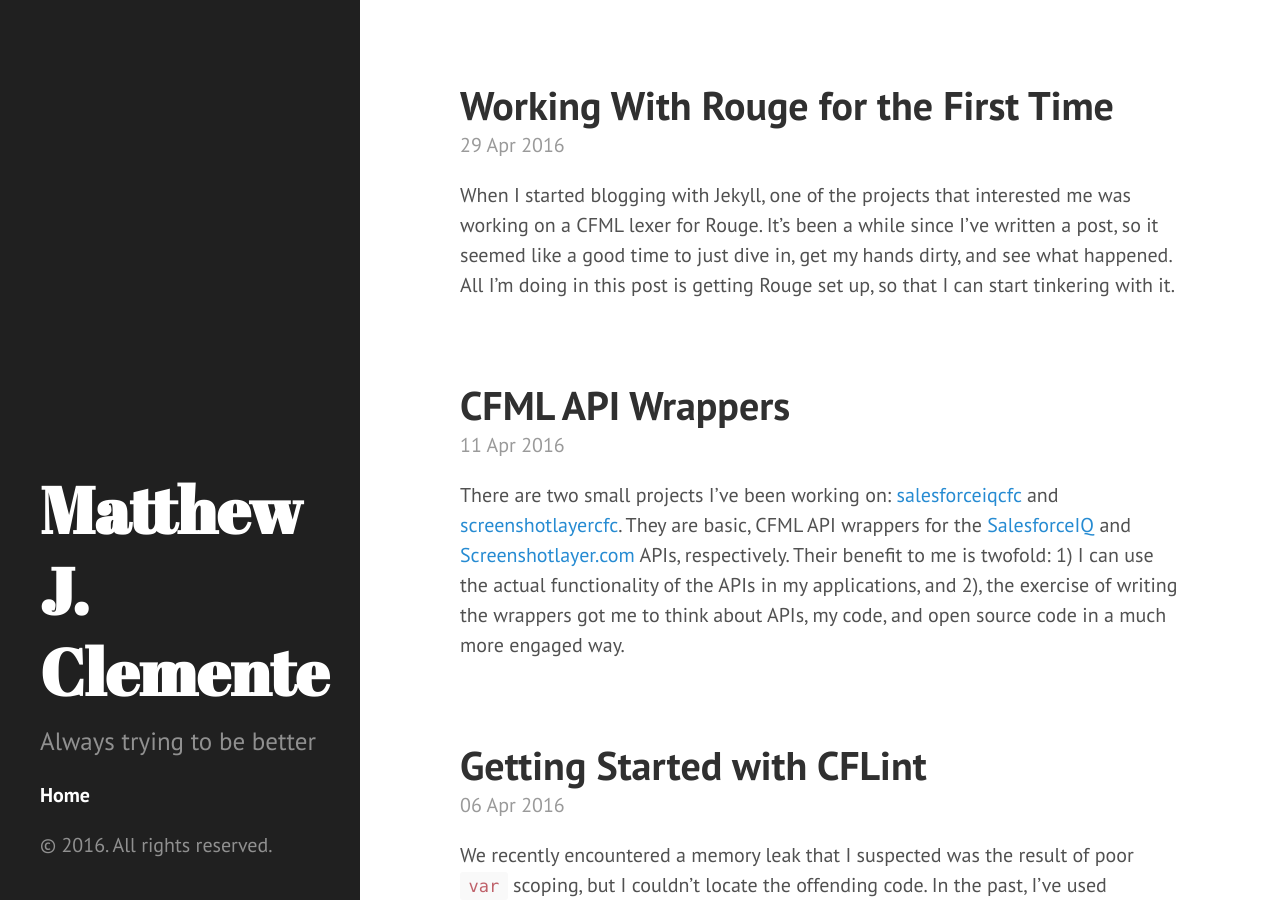
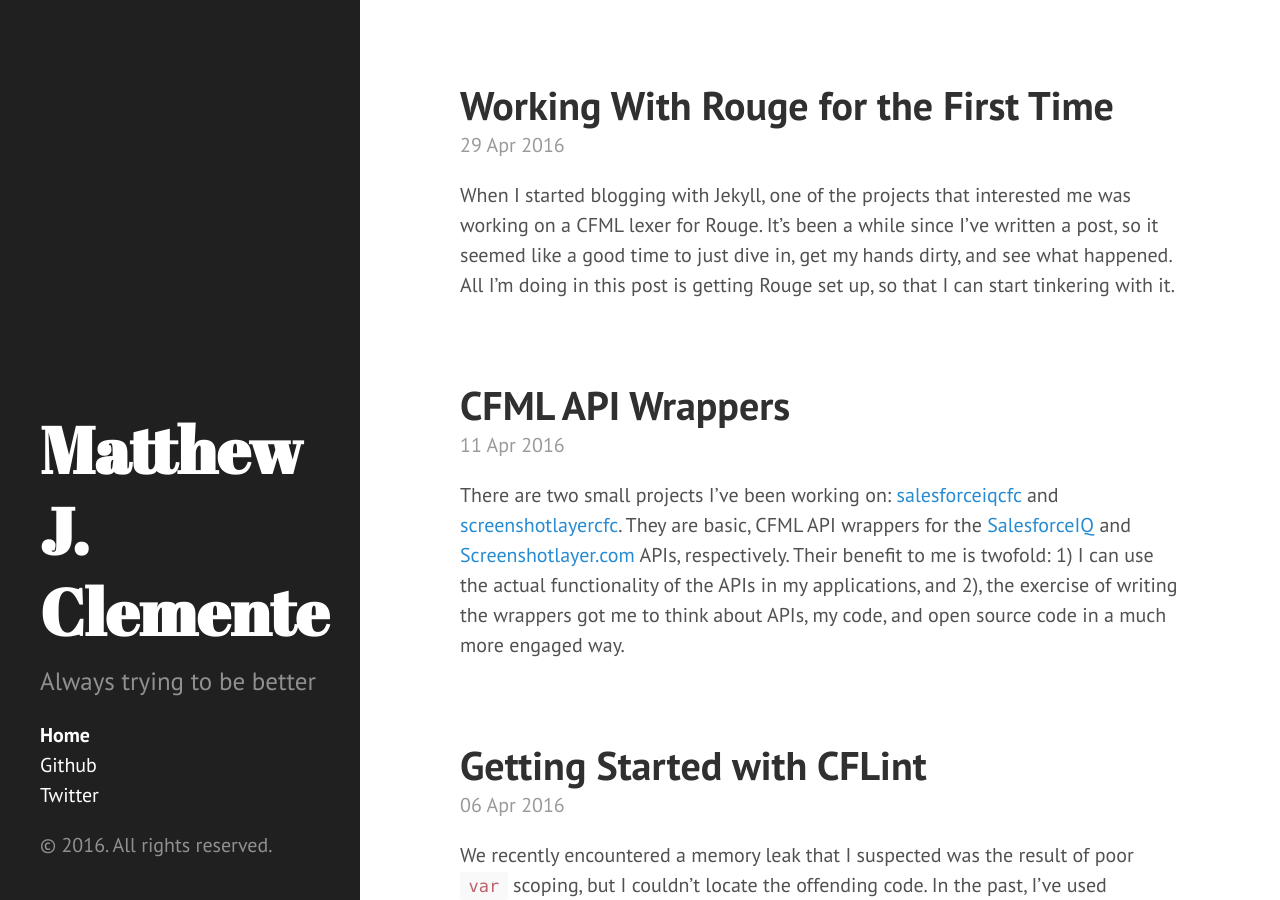
Before and after one commit to mjclemente/mjclemente.github.io, a Jekyll site: the page built from index.html, in a window 1280 px wide and 900 px high. Built offline with Jekyll 4.4.1, drawn with Linux system fonts in a browser that asks for light colours; the list of posts is cut into pages by our own code.

Commit message:
Add twitter and github to sidebar

```diff
--- a/_includes/sidebar.html
+++ b/_includes/sidebar.html
@@ -26,6 +26,9 @@
         {% endif %}
       {% endfor %}
 
+      <li class="sidebar-nav-item"><a href="https://github.com/mjclemente" target="_blank">Github</a></li>
+      <li class="sidebar-nav-item"><a href="https://twitter.com/mjclemente84" target="_blank">Twitter</a></li>
+
       <!--li class="sidebar-nav-item"><a href="{{ site.github.repo }}/archive/v{{ site.version }}.zip">Download</a></li>
       <li class="sidebar-nav-item"><a href="{{ site.github.repo }}">GitHub project</a></li>
       <li class="sidebar-nav-item">Currently v{{ site.version }}</li-->
```
